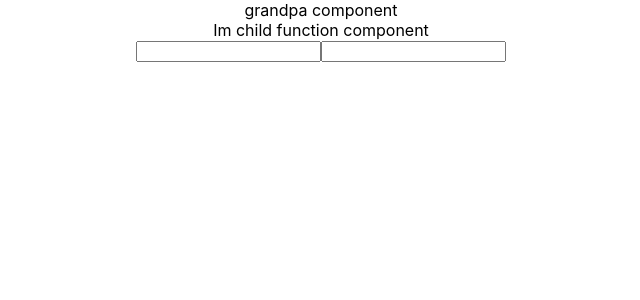
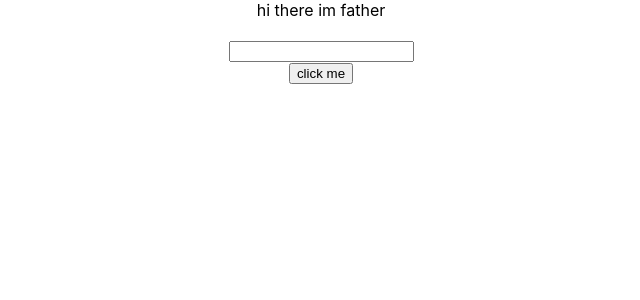
Before and after one commit to audelqua/render-huge-list, a React (Create React App) app: page / in a window 1280 px wide. Shown: the top 300 px of the page, without its empty margins (319-959 px from the left). Built offline with nearby package versions, Linux system fonts and the light colour scheme.

Commit message:
forwarding ref in progress

```diff
--- a/src/App.js
+++ b/src/App.js
@@ -14,6 +14,7 @@ import SampleOfForwardRef from './components/sampleOfForwardRef'
 import CompositionVsInheritance from './components/compositionVsInheritance'
 import Editable from './components/compositionVsInheritance/EditableComponent'
 import SampleOfUsingRef from './components/sampleOfUsingRef'
+import SampleOfForwardingRef from './components/sampleOfForwardingRef'
 
 
 
@@ -23,7 +24,7 @@ import 'react-virtualized/styles.css'; // only needs to be imported once
 function App() {
   return (
     <div className="App">
-      <SampleOfUsingRef />
+      <SampleOfForwardingRef />
     </div>
   );
 }
--- /dev/null
+++ b/src/components/sampleOfForwardingRef/index.jsx
@@ -0,0 +1,33 @@
+// sample with useReducer
+import React from 'react'
+
+class SampleOfForwardingRef extends React.Component {
+    constructor(props){
+        super(props)
+        this.inputRef = React.createRef()
+    }
+
+    render() {
+        console.log('this.inputRef', this.inputRef);
+        return (
+            <>
+                <div>hi there im father</div>
+                <br />
+                <input />
+                <FancyButton forwardedRef={this.inputRef}>
+                    click me
+                </FancyButton>
+            </>
+
+        )
+    }
+}
+export default SampleOfForwardingRef
+
+const FancyButton = React.forwardRef((props, forwardedRef) => (
+        <div >
+            <button ref={forwardedRef}>
+                {props.children}
+            </button>
+        </div>
+))
```
